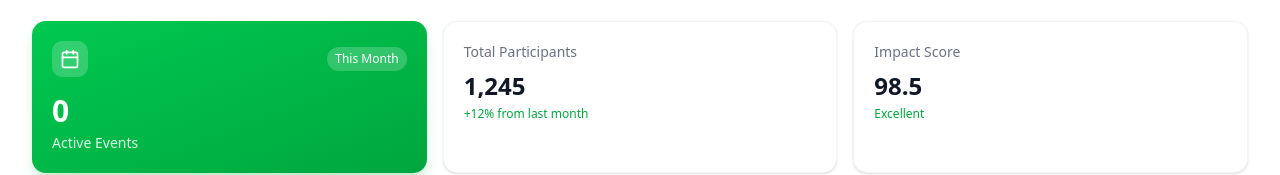
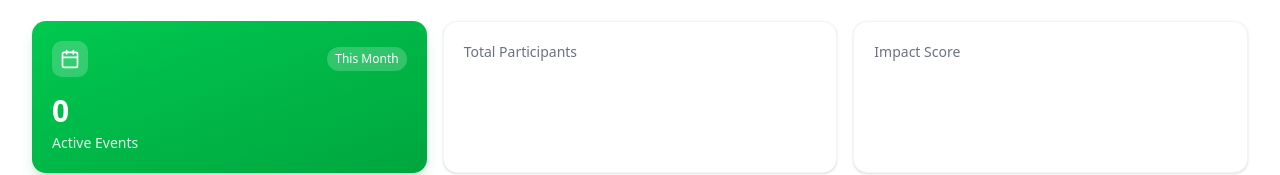
Before and after one commit to Heng-Yi-Kang/GreenUM, a React (Vite) app in the folder frontend/: page /events in a window 1280 px wide. Shown: the part 139-314 px from the top of the page. Built offline with nearby package versions, Linux system fonts and the light colour scheme; no server answers; the database is empty.

Commit message:
removed dummy data

```diff
--- a/frontend/src/pages/EventsPage.tsx
+++ b/frontend/src/pages/EventsPage.tsx
@@ -141,16 +141,16 @@ const EventsPage = () => {
 
         <div className="bg-white rounded-xl p-5 border border-gray-100 shadow-sm">
            <div className="text-sm font-medium text-gray-500 mb-2">Total Participants</div>
-           <div className="text-2xl font-bold text-gray-900">1,245</div>
+           <div className="text-2xl font-bold text-gray-900"></div>
            <div className="text-xs text-green-600 mt-1 flex items-center">
-             <span>+12% from last month</span>
+             <span></span>
            </div>
         </div>
 
         <div className="bg-white rounded-xl p-5 border border-gray-100 shadow-sm">
            <div className="text-sm font-medium text-gray-500 mb-2">Impact Score</div>
-           <div className="text-2xl font-bold text-gray-900">98.5</div>
-           <div className="text-xs text-green-600 mt-1">Excellent</div>
+           <div className="text-2xl font-bold text-gray-900"></div>
+           <div className="text-xs text-green-600 mt-1"></div>
         </div>
       </div>
 
```
